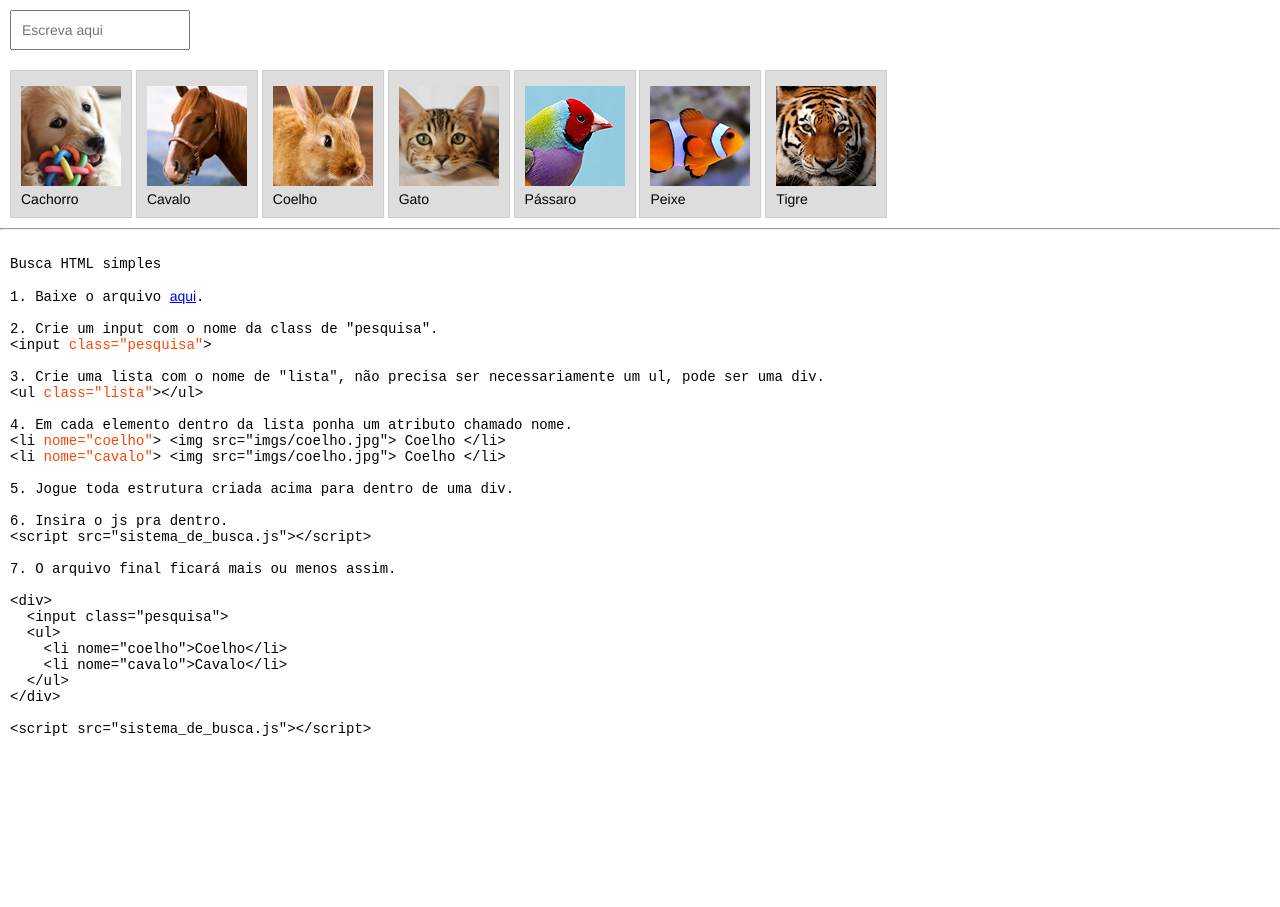
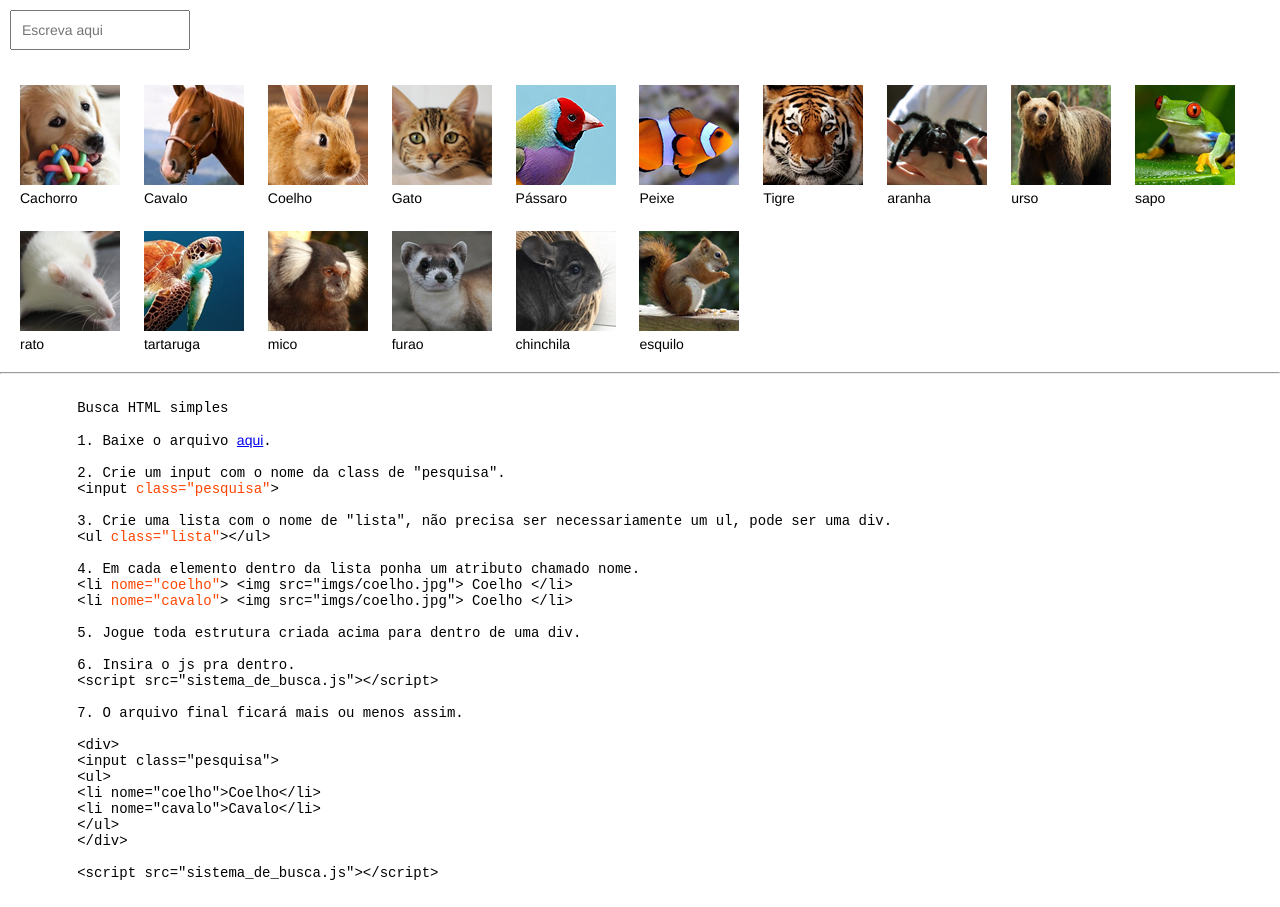
Before and after one commit to hatatori/search-engine-system, a plain HTML site: page index.html in a window 1280 px wide. Before the commit the page ends 800 px from the top, so only its background shows below. Drawn offline with Linux system fonts and the light colour scheme.

Commit message:
Add files via upload

```diff
--- a/index.html
+++ b/index.html
@@ -12,10 +12,8 @@
 
 	.lista li{
 		margin: 0px;
-		background-color: #ddd;
 		display: inline-block;
 		padding: 10px;
-		border: solid 1px #ccc;
 	}
 
 	.pesquisa{
@@ -41,6 +39,16 @@
 		<li nome="passaro"><img src="imgs/passaro.jpg"> Pássaro</li>
 		<li nome="peixe"><img src="imgs/peixe.jpg"> Peixe</li>
 		<li nome="tigre"><img src="imgs/tigre.jpg"> Tigre</li>
+		<li nome="aranha"><img src="imgs/aranha.jpg"> aranha</li>
+		<li nome="urso"><img src="imgs/urso.jpg"> urso</li>
+		<li nome="sapo"><img src="imgs/sapo.jpg"> sapo</li>
+		<li nome="rato"><img src="imgs/rato.jpg"> rato</li>
+		<li nome="tartaruga"><img src="imgs/tartaruga.jpg"> tartaruga</li>
+		<li nome="mico"><img src="imgs/mico.jpg"> mico</li>
+		<li nome="furao"><img src="imgs/furao.jpg"> furao</li>
+		<li nome="chinchila"><img src="imgs/chinchila.jpg"> chinchila</li>
+		<li nome="esquilo"><img src="imgs/esquilo.jpg"> esquilo</li>
+
 	</ul>
 </div>
 <hr>
```
Also changed, not shown: imgs/aranha.jpg (added), imgs/chinchila.jpg (added), imgs/esquilo.jpg (added), imgs/furao.jpg (added), imgs/mico.jpg (added), imgs/rato.jpg (added), imgs/sapo.jpg (added), imgs/tartaruga.jpg (added), imgs/urso.jpg (added). Lines whose indentation alone changed are shown as unchanged.
